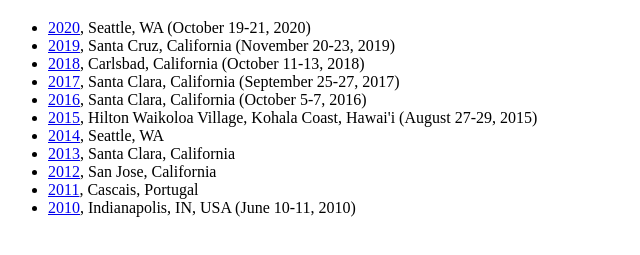
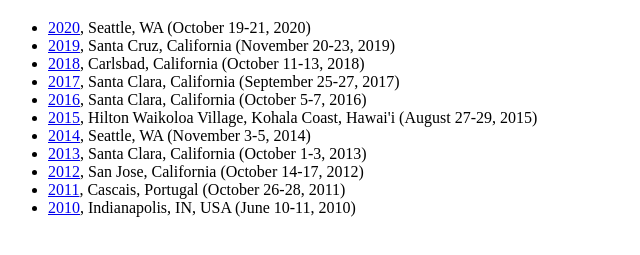
Before and after one commit to acmsocc/acmsocc.github.io, a plain HTML site: page index.html in a window 1280 px wide. Shown: the part 61-316 px from the top of the page, without its empty margins (0-640 px from the left). Drawn offline with Linux system fonts and the light colour scheme.

Commit message:
added conference dates

```diff
--- a/index.html
+++ b/index.html
@@ -13,10 +13,10 @@
   <li><a href="http://acmsocc.github.io/2017/">2017</a>, Santa Clara, California (September 25-27, 2017)
   <li><a href="http://acmsocc.github.io/2016/">2016</a>, Santa Clara, California (October 5-7, 2016)
   <li><a href="acmsocc.github.io/2015/">2015</a>, Hilton Waikoloa Village, Kohala Coast, Hawai'i (August 27-29, 2015)
-  <li><a href="https://sites.google.com/site/2014socc/">2014</a>, Seattle, WA</li>
-  <li><a href="https://sites.google.com/site/2013socc/">2013</a>, Santa Clara, California</li>
-  <li><a href="http://www.socc2012.org/">2012</a>, San Jose, California</li>
-  <li><a href="http://socc2011.gsd.inesc-id.pt/">2011</a>, Cascais, Portugal</li>
+  <li><a href="https://sites.google.com/site/2014socc/">2014</a>, Seattle, WA (November 3-5, 2014)</li>
+  <li><a href="https://sites.google.com/site/2013socc/">2013</a>, Santa Clara, California (October 1-3, 2013)</li>
+  <li><a href="http://www.socc2012.org/">2012</a>, San Jose, California (October 14-17, 2012)</li>
+  <li><a href="http://socc2011.gsd.inesc-id.pt/">2011</a>, Cascais, Portugal (October 26-28, 2011)</li>
   <li><a href="https://web.archive.org/web/20101210151231/http://research.microsoft.com/en-us/um/redmond/events/socc2010/index.htm">2010</a>, Indianapolis, IN, USA (June 10-11, 2010)
 </ul>
 </body>
```
